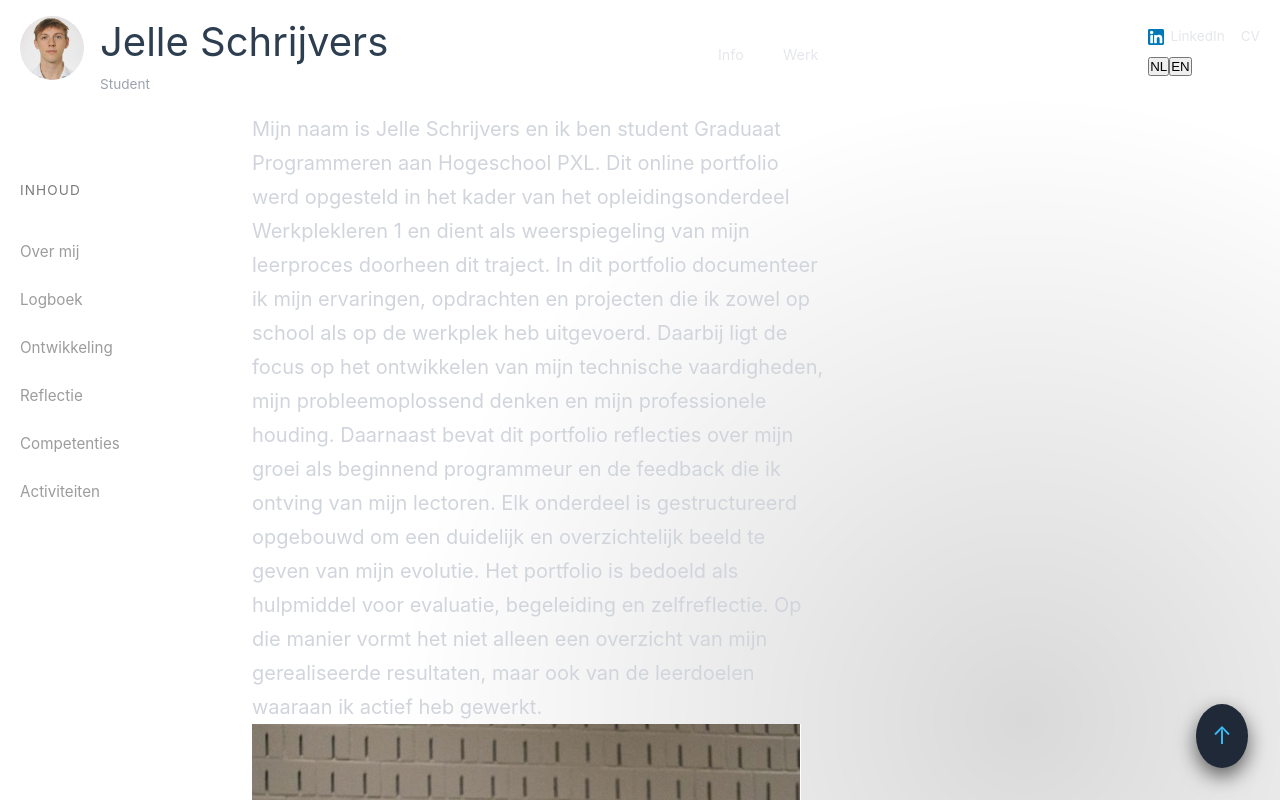
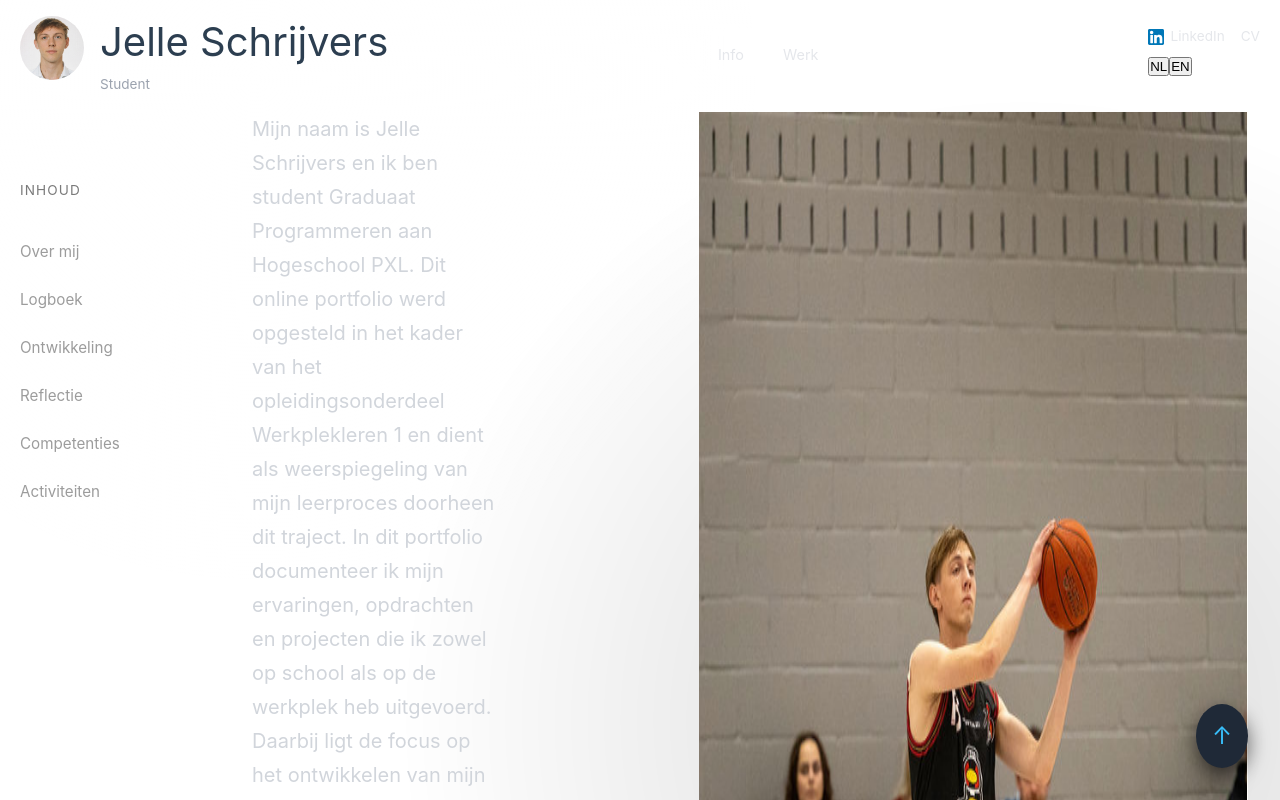
Before and after one commit to JelleSchrijvers-PXL/portfolio2-JelleSchrijvers-PXL, a Vue app in the folder portfolio/: page / in a window 1280 px wide. Shown: the top 800 px of the page. Built offline with nearby package versions, Linux system fonts and the light colour scheme.

Commit message:
foto rechts van tekst geplaatst

```diff
--- a/portfolio/src/components/overmij.vue
+++ b/portfolio/src/components/overmij.vue
@@ -16,6 +16,8 @@ const { t } = useI18n()
 <style scoped>
 .container-over-mij {
     margin: 2rem;
+    display: flex;
+    flex-direction: row;
 }
 .over-mij {
     display: grid;
```
